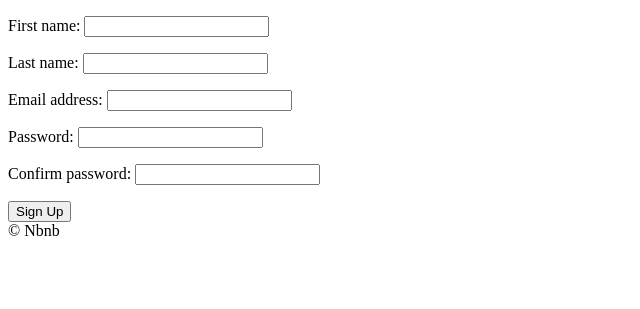
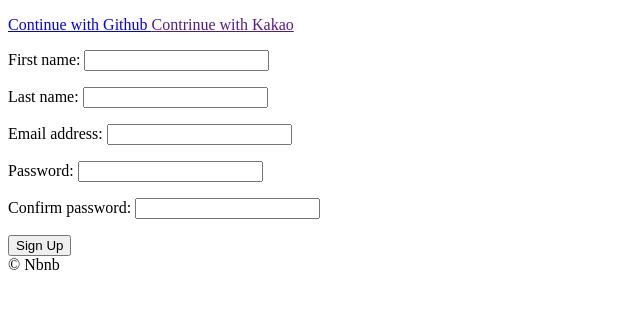
Before and after one commit to JaeHyung94/airbnb-clone, a Django app: page /users/signup in a window 1280 px wide. Shown: the part 78-387 px from the top of the page, without its empty margins (0-640 px from the left). Run offline with Django 3.2, Linux system fonts and the light colour scheme.

Commit message:
Login with Github

```diff
--- /dev/null
+++ b/templates/partials/social_login.html
@@ -0,0 +1,7 @@
+<a href="{% url 'users:github-login' %}">
+    Continue with Github
+</a>
+
+<a href="">
+    Contrinue with Kakao
+</a>
--- a/templates/users/login.html
+++ b/templates/users/login.html
@@ -11,6 +11,8 @@ Log In
 
 
 {% block content %}
+
+{% include 'partials/social_login.html' %}
 <form method="POST" action="{% url "users:login" %}">
     {% csrf_token %}
     {{form.as_p}}
--- a/templates/users/signup.html
+++ b/templates/users/signup.html
@@ -11,6 +11,8 @@ Sign Up
 
 
 {% block content %}
+
+{% include 'partials/social_login.html' %}
 <form method="POST" action="{% url "users:signup" %}">
     {% csrf_token %}
     {{form.as_p}}
--- a/users/admin.py
+++ b/users/admin.py
@@ -30,6 +30,7 @@ class CustomUSerAdmin(UserAdmin):
                     "language",
                     "currency",
                     "superhost",
+                    "login_method",
                 )
             },
         ),
@@ -50,4 +51,5 @@ class CustomUSerAdmin(UserAdmin):
         "superhost",
         "email_verified",
         "email_secret",
+        "login_method",
     )
--- a/users/models.py
+++ b/users/models.py
@@ -33,6 +33,16 @@ class User(AbstractUser):
 
     CURRENCY_CHOICES = ((CURRENCY_USD, "USD"), (CURRENCY_KRW, "KRW"))
 
+    LOGIN_EMAIL = "email"
+    LOGIN_GITHUB = "github"
+    LOGIN_KAKAO = "kakao"
+
+    LOGIN_CHOICES = (
+        (LOGIN_EMAIL, "Email"),
+        (LOGIN_GITHUB, "Github"),
+        (LOGIN_KAKAO, "Kakao"),
+    )
+
     avatar = models.ImageField(blank=True, upload_to="avatars")
     gender = models.CharField(choices=GENDER_CHOICES, max_length=10, blank=True)
     bio = models.TextField(default="", blank=True)
@@ -46,6 +56,9 @@ class User(AbstractUser):
     superhost = models.BooleanField(default=False)
     email_verified = models.BooleanField(default=False)
     email_secret = models.CharField(max_length=120, default="", blank=True)
+    login_method = models.CharField(
+        max_length=50, choices=LOGIN_CHOICES, default=LOGIN_EMAIL
+    )
 
     def verify_email(self):
         if self.email_verified is False:
--- a/users/urls.py
+++ b/users/urls.py
@@ -8,4 +8,6 @@ urlpatterns = [
     path("logout", views.log_out, name="logout"),
     path("signup", views.SignupView.as_view(), name="signup"),
     path("verify/<str:key>", views.complete_verification, name="complete-verification"),
+    path("login/github", views.github_login, name="github-login"),
+    path("login/github/callback", views.github_callback, name="github-callback"),
 ]
--- a/users/views.py
+++ b/users/views.py
@@ -1,3 +1,5 @@
+import os
+import requests
 from django.views import View
 from django.views.generic import FormView
 from django.contrib.auth import authenticate, login, logout
@@ -86,3 +88,82 @@ def complete_verification(request, key):
         # To do: add error message
         pass
     return redirect(reverse("core:home"))
+
+
+def github_login(request):
+    client_id = os.environ.get("GH_ID")
+    redirect_uri = "http://127.0.0.1:8000/users/login/github/callback"
+    return redirect(
+        f"https://github.com/login/oauth/authorize?client_id={client_id}&redirect_uri={redirect_uri}&scope=read:user"
+    )
+
+
+class GithubException(Exception):
+    pass
+
+
+def github_callback(request):
+    try:
+        client_id = os.environ.get("GH_ID")
+        client_secret = os.environ.get("GH_SECRET")
+        code = request.GET.get("code", None)
+
+        if code is not None:
+            result = requests.post(
+                f"https://github.com/login/oauth/access_token?client_id={client_id}&client_secret={client_secret}&code={code}",
+                headers={"Accept": "application/json"},
+            )
+
+            result_json = result.json()
+            error = result_json.get("error", None)
+
+            if error is not None:
+                raise GithubException()
+            else:
+                access_token = result_json.get("access_token")
+                profile_request = requests.get(
+                    "https://api.github.com/user",
+                    headers={
+                        "Authorization": f"token {access_token}",
+                        "Accept": "application/json",
+                    },
+                )
+
+                profile_json = profile_request.json()
+                username = profile_json.get("login", None)
+
+                if username is not None:
+                    name = profile_json.get("name")
+                    email = profile_json.get("email")
+                    bio = profile_json.get("bio")
+
+                    bio = "" if bio is None else bio
+
+                    try:
+                        user = models.User.objects.get(email=email)
+
+                        if user.login_method != models.User.LOGIN_GITHUB:
+                            raise GithubException()
+                        else:
+                            raise GithubException()
+                    except models.User.DoesNotExist:
+                        user = models.User.objects.create(
+                            email=email,
+                            first_name=name,
+                            username=email,
+                            bio=bio,
+                            login_method=models.User.LOGIN_GITHUB,
+                        )
+                        user.set_unusable_password()
+                        user.save()
+                    login(request, user)
+                    return redirect(reverse("core:home"))
+
+                else:
+                    raise GithubException()
+
+        else:
+            raise GithubException()
+    except GithubException:
+        # send error message
+        return redirect(reverse("users:login"))
```
Also changed, not shown: db.sqlite3, users/migrations/0005_user_login_method.py (added), 2 other files.
